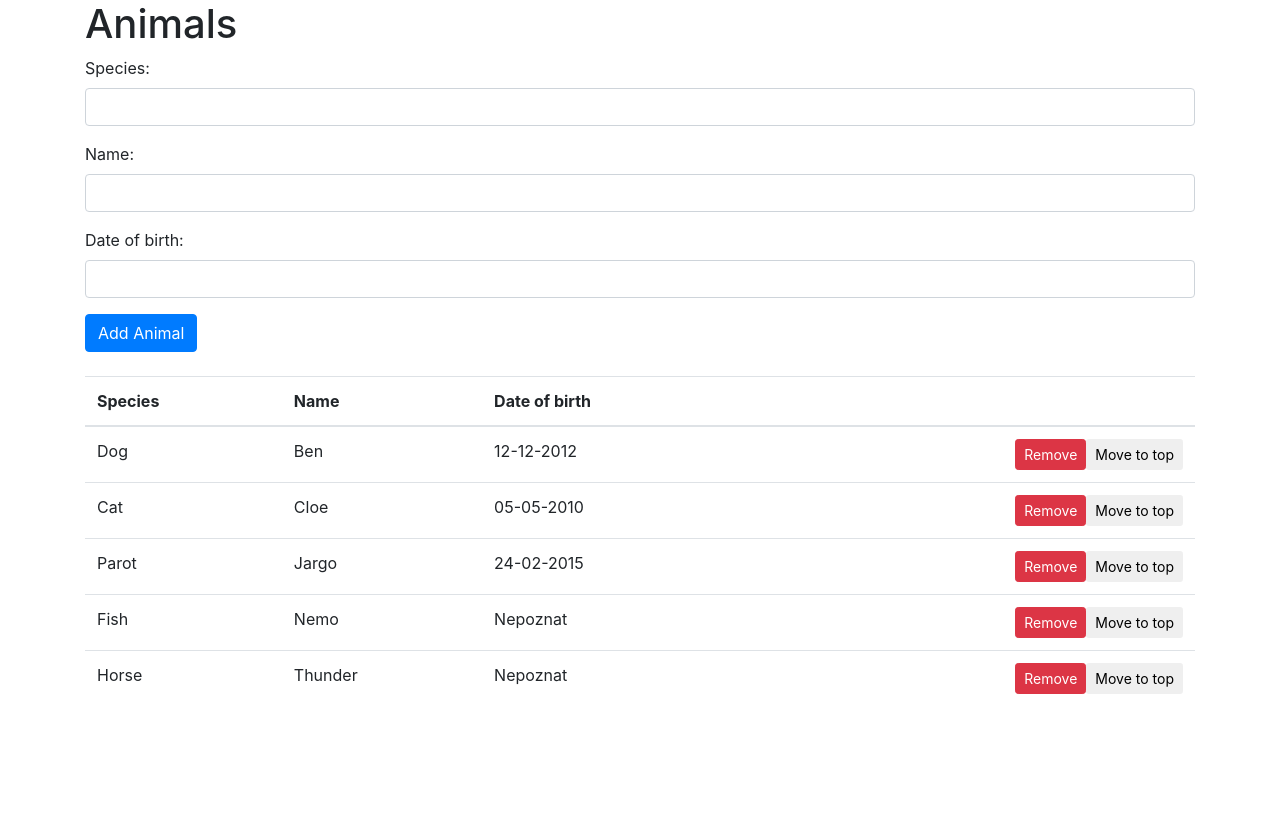
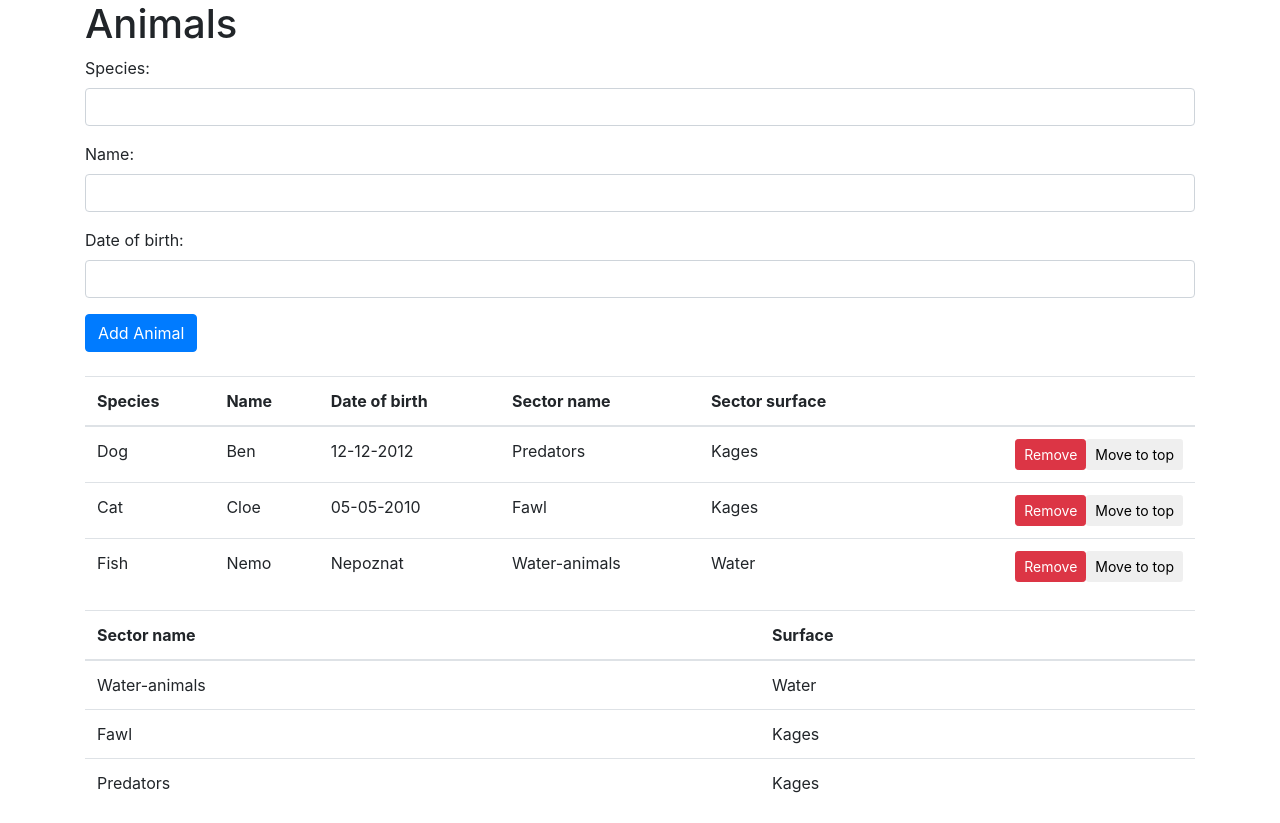
Before and after one commit to Vivify-Ideas/vivify-academy-zoo, a Vue app: page / in a window 1280 px wide. Before the commit the page ends 800 px from the top, so only its background shows below. Built offline with nearby package versions, Linux system fonts and the light colour scheme.

Commit message:
Zadatak 6

```diff
--- a/src/components/AnimalList.vue
+++ b/src/components/AnimalList.vue
@@ -26,6 +26,8 @@
           <th>Species</th>
           <th>Name</th>
           <th>Date of birth</th>
+          <th>Sector name</th>
+          <th>Sector surface</th>
           <th>&nbsp;</th>
         </tr>
       </thead>
@@ -34,6 +36,8 @@
           <td>{{ animal.species }}</td>
           <td>{{ animal.name }}</td>
           <td>{{ animal.dateOfBirth ? animal.dateOfBirth : 'Nepoznat' }}</td>
+          <td>{{ animal.sector.name }}</td>
+          <td>{{ animal.sector.surface }}</td>
           <td class="text-right">
             <button class="btn btn-danger btn-sm" @click="remove(animal)">Remove</button>
             <button class="btn btn-default btn-sm" @click="moveToTop(animal)">Move to top</button>
@@ -41,39 +45,51 @@
         </tr>
       </tbody>
     </table>
+
+    <table class="table">
+      <thead>
+        <th>Sector name</th>
+        <th>Surface</th>
+      </thead>
+      <tbody>
+        <tr v-for="(sector, key) in sectors" :key="key">
+          <td>{{ sector.name }}</td>
+          <td>{{ sector.surface }}</td>
+        </tr>
+      </tbody>
+    </table>
   </div>
 </template>
 
 <script>
+const sectors = [
+  { name: 'Water-animals', surface: 'Water' },
+  { name: 'Fawl', surface: 'Kages' },
+  { name: 'Predators', surface: 'Kages'}
+];
 export default {
   name: 'AnimalList',
   data() {
     return {
+      sectors: sectors,
       animals: [
         {
           species: 'Dog',
           name: 'Ben',
-          dateOfBirth: '12-12-2012'
+          dateOfBirth: '12-12-2012',
+          sector: sectors[2]
         },
         {
           species: 'Cat',
           name: 'Cloe',
-          dateOfBirth: '05-05-2010'
-        },
-        {
-          species: 'Parot',
-          name: 'Jargo',
-          dateOfBirth: '24-02-2015'
+          dateOfBirth: '05-05-2010',
+          sector: sectors[1]
         },
         {
           species: 'Fish',
           name: 'Nemo',
-          dateOfBirth: ''
-        },
-        {
-          species: 'Horse',
-          name: 'Thunder',
-          dateOfBirth: ''
+          dateOfBirth: '',
+          sector: sectors[0]
         }
       ],
       newAnimal: {}
```
